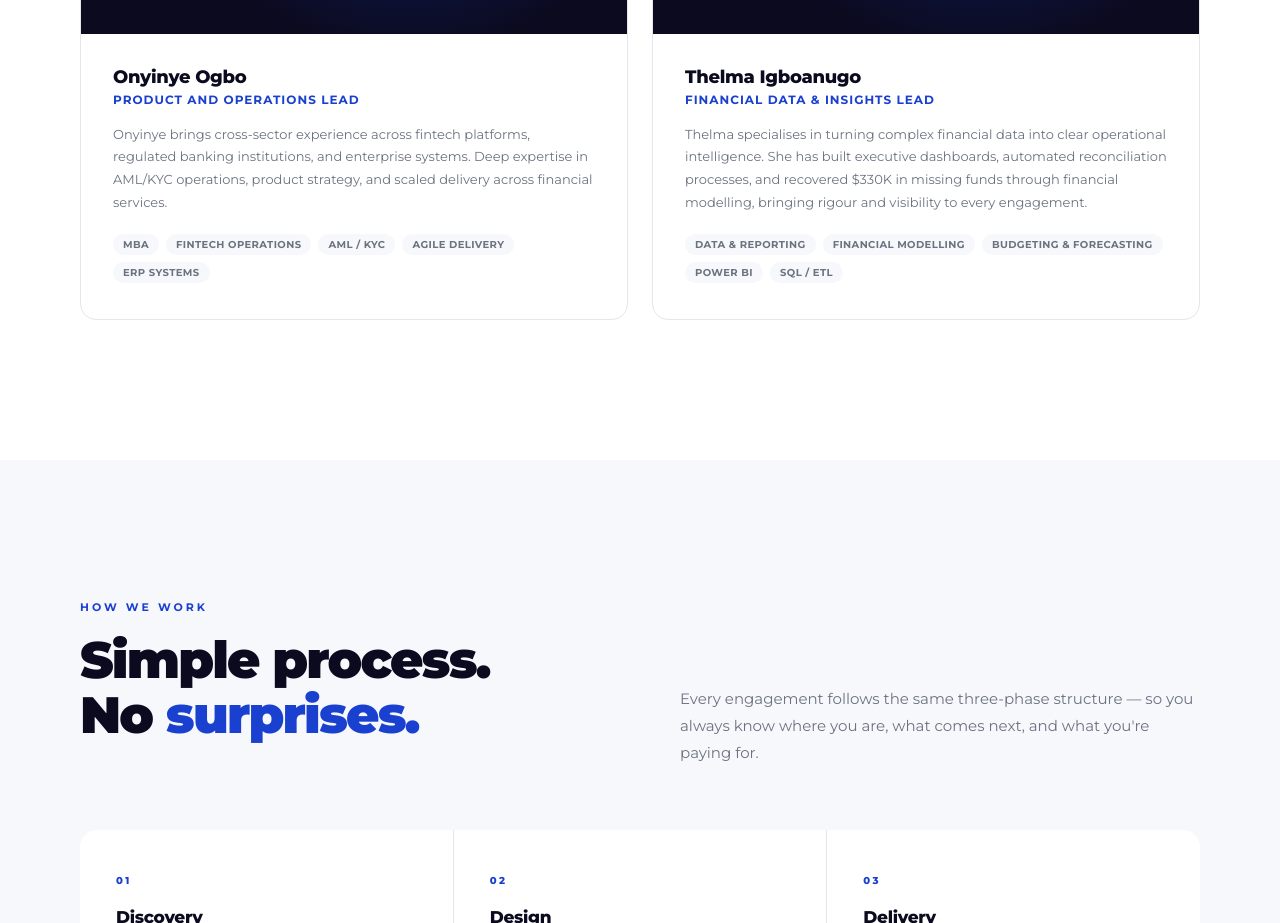
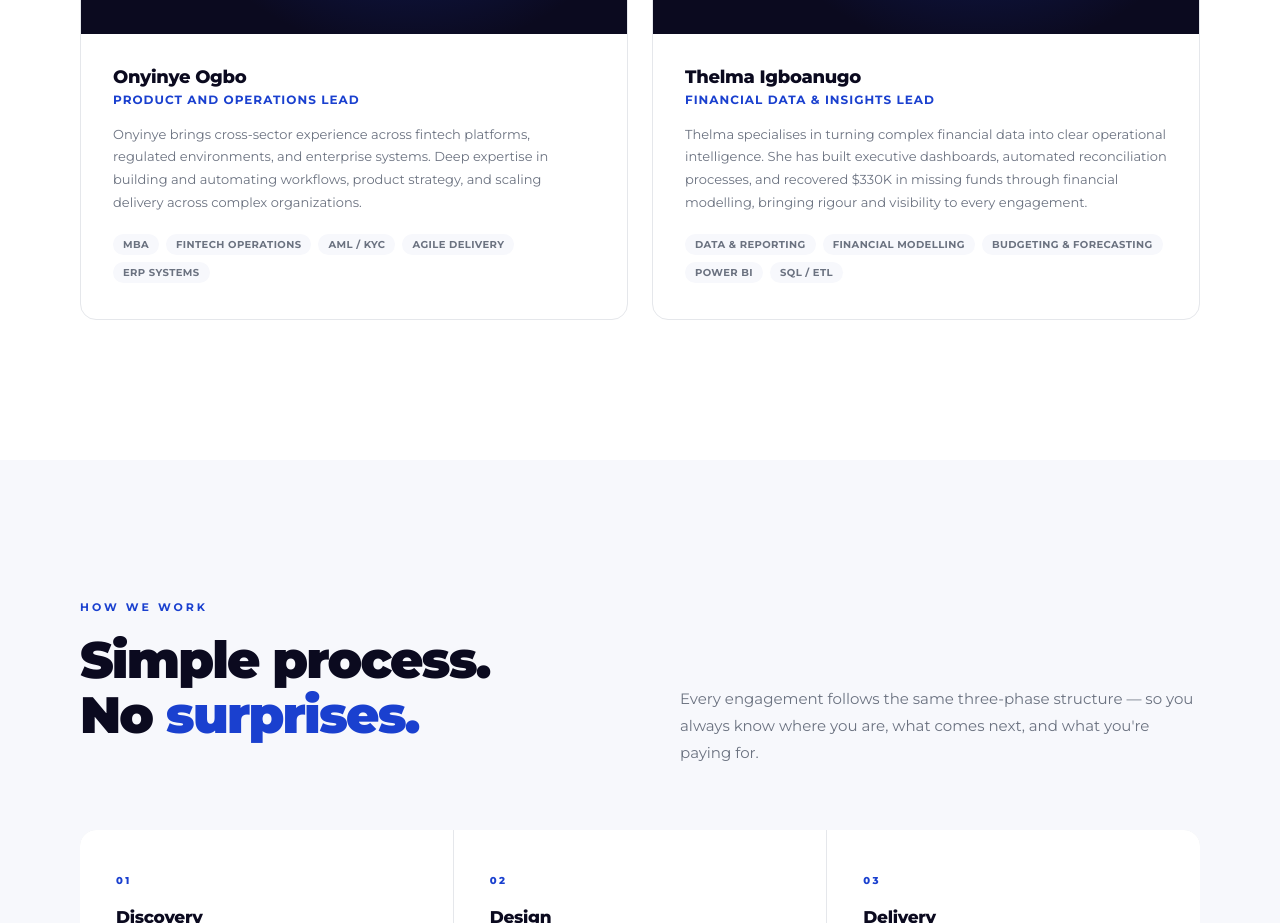
Before and after one commit to ogboonyi/Kubforte-Website-First-Draft, a plain HTML site: page index.html in a window 1280 px wide. Shown: the part 5600-6523 px from the top of the page. Drawn offline with Linux system fonts and the light colour scheme.

Commit message:
Update Onyinye's bio

```diff
--- a/index.html
+++ b/index.html
@@ -1263,7 +1263,7 @@
       <div class="team-info">
         <h3 class="team-name">Onyinye Ogbo</h3>
         <p class="team-title">Product and Operations Lead</p>
-        <p class="team-bio">Onyinye brings cross-sector experience across fintech platforms, regulated banking institutions, and enterprise systems. Deep expertise in AML/KYC operations, product strategy, and scaled delivery across financial services.</p>
+        <p class="team-bio">Onyinye brings cross-sector experience across fintech platforms, regulated environments, and enterprise systems. Deep expertise in building and automating workflows, product strategy, and scaling delivery across complex organizations.</p>
         <div class="team-tags">
           <span class="team-tag">MBA</span>
           <span class="team-tag">Fintech Operations</span>
```
